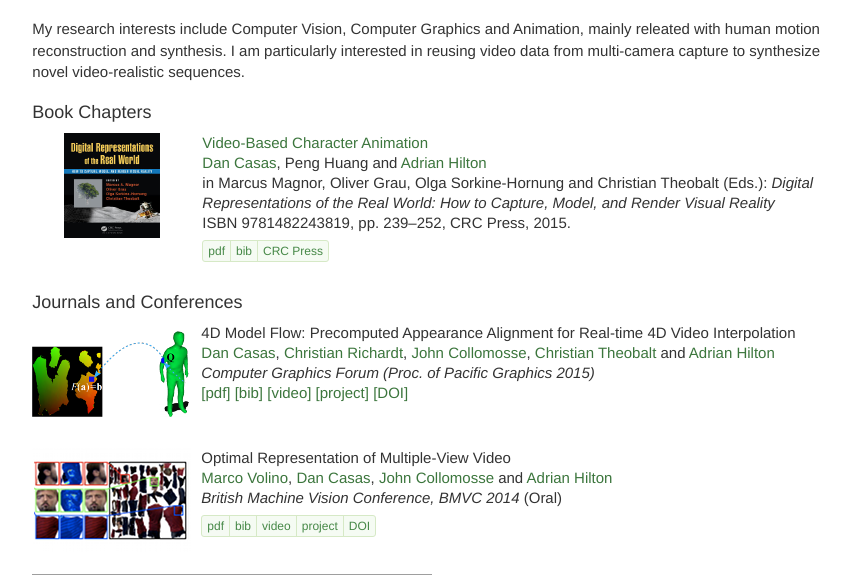
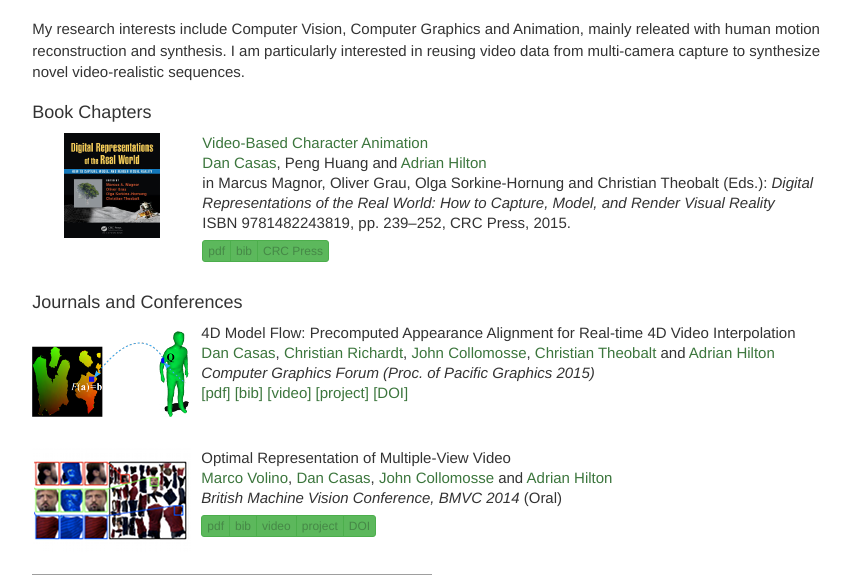
Before and after one commit to dancasas/dancasas.github.io, a PHP site: page / in a window 1280 px wide. Shown: the part 482-1057 px from the top of the page, without its empty margins (206-1057 px from the left). Run offline with PHP 8.4, Linux system fonts and the light colour scheme; grey boxes are pictures that could not be loaded.

Commit message:
Update css.css

```diff
--- a/css/css.css
+++ b/css/css.css
@@ -160,12 +160,12 @@ table, table tr {
 
 .btn-group .btn-success {
 	color: #468847;
-	background-color: rgba(223,240,216,0.3);
-	border: 1px solid #d6e9c6;
+	/*background-color: rgba(223,240,216,0.3);*/
+	/*border: 1px solid #d6e9c6;*/
 }
 
 .btn-group .btn-success:hover {
-	background-color: rgba(207,232,196,1);
+	/*background-color: rgba(207,232,196,1);*/
 }
 /* FI RESEARCH */
 
```
